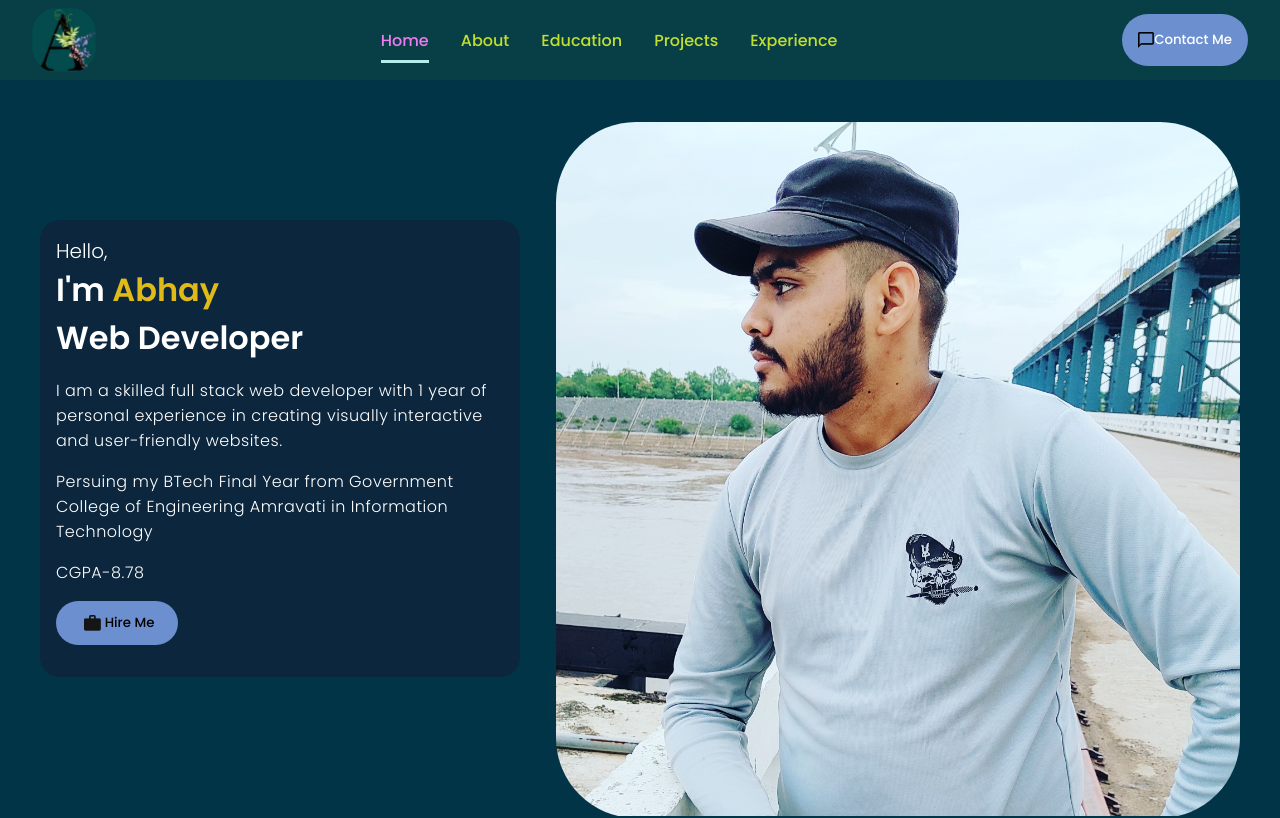
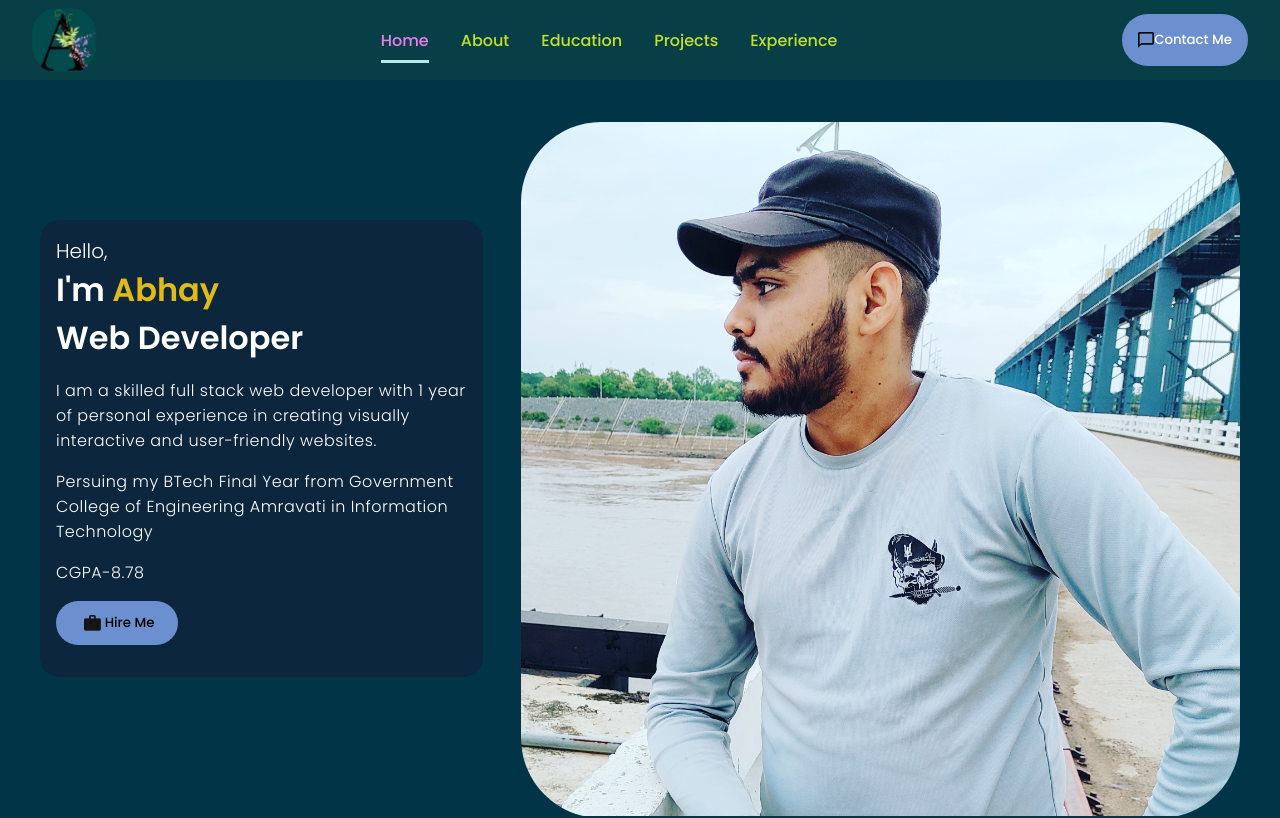
Before and after one commit to Abhaypatle6/Abhay, a React (Create React App) app: page / in a window 1280 px wide. Shown: the top 818 px of the page. Built offline with nearby package versions, Linux system fonts and the light colour scheme.

Commit message:
third commit

```diff
--- a/src/components/Intro/intro.css
+++ b/src/components/Intro/intro.css
@@ -146,7 +146,7 @@
     }
 }
 .imageContainer {
-    width: 68%; /* Adjusted width for the image container */
+    width: 78%; /* Adjusted width for the image container */
     height: 87vh; /* Adjusted height for the image container */
     margin-top: 43px;
     position: relative; /* Ensure relative positioning */
```
